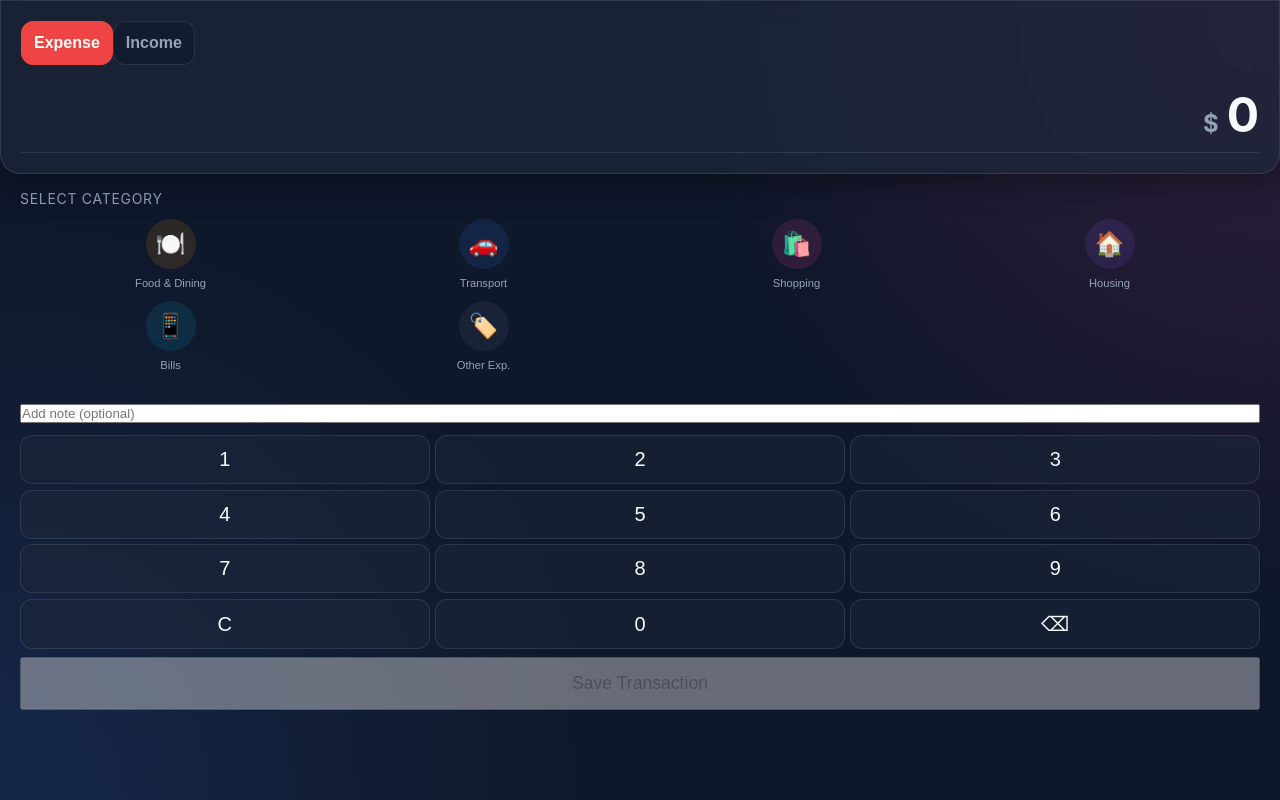
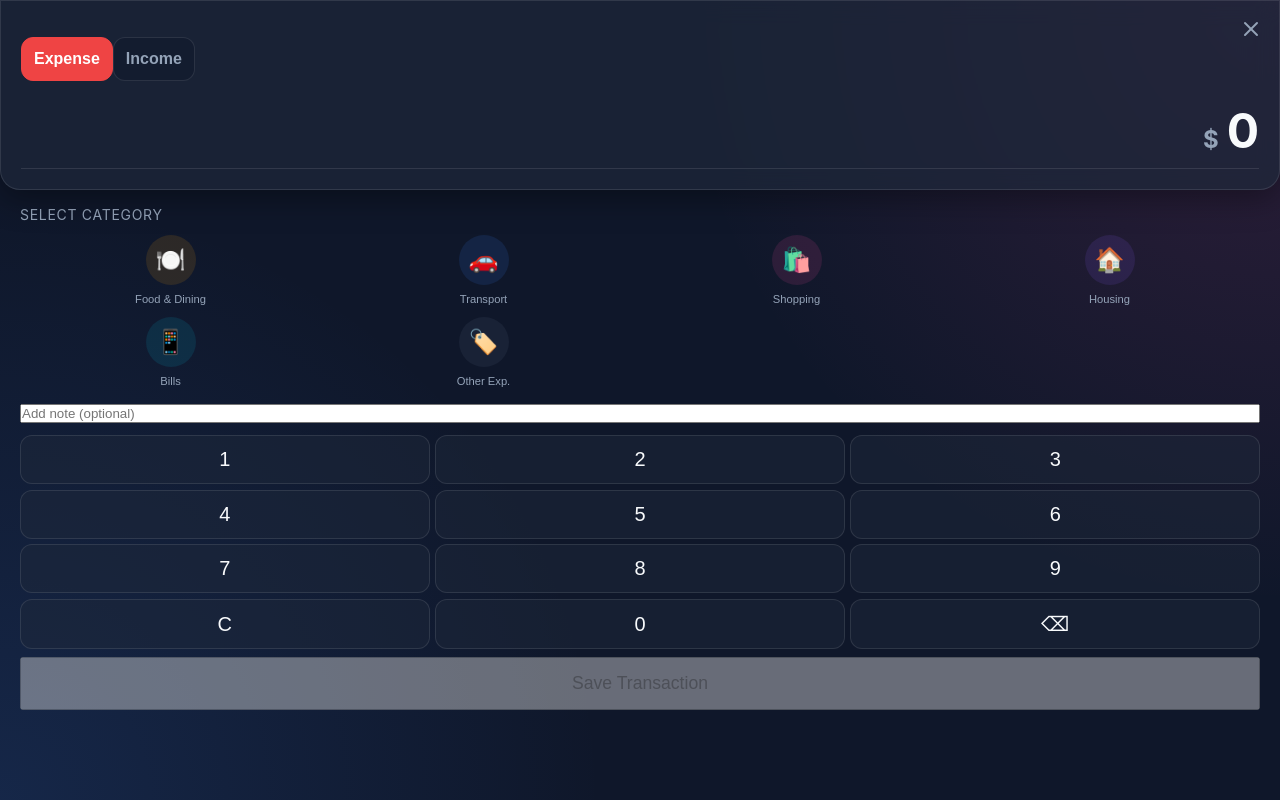
Before and after one commit to KJHsuHector/piggy-app, a React (Vite) app: page / in a window 1280 px wide. Both pictures are taken after a click on the button "Add Transaction". Built offline with nearby package versions, Linux system fonts and the light colour scheme.

Commit message:
feat: add cancel button to AddTransaction screen

```diff
--- a/src/components/AddTransaction.jsx
+++ b/src/components/AddTransaction.jsx
@@ -1,5 +1,6 @@
 import React, { useState } from 'react';
 import { useTransactions } from '../context/TransactionContext';
+import { X } from 'lucide-react';
 
 export const AddTransaction = ({ onSave }) => {
   const { addTransaction, activeProfile } = useTransactions();
@@ -48,8 +49,15 @@ export const AddTransaction = ({ onSave }) => {
 
   return (
     <div className="add-transaction-screen animate-fade-in" style={{ height: '100%', display: 'flex', flexDirection: 'column' }}>
-      <div className="header glass-panel" style={{ borderRadius: '0 0 20px 20px', margin: '-1.25rem -1.25rem 1rem -1.25rem', padding: '1.25rem', flexShrink: 0 }}>
-        <div className="flex-center" style={{ gap: '1rem', marginBottom: '1.25rem' }}>
+      <div className="header glass-panel" style={{ borderRadius: '0 0 20px 20px', margin: '-1.25rem -1.25rem 1rem -1.25rem', padding: '1.25rem', flexShrink: 0, position: 'relative' }}>
+        <button
+          onClick={onSave} // Reuse onSave to just close the tab and return home
+          style={{ position: 'absolute', top: '1rem', right: '1rem', background: 'none', border: 'none', color: 'var(--text-secondary)' }}
+        >
+          <X size={24} />
+        </button>
+
+        <div className="flex-center" style={{ gap: '1rem', marginBottom: '1.25rem', marginTop: '1rem' }}>
           <button
             className={`type-btn ${type === 'expense' ? 'active-expense' : ''}`}
             onClick={() => setType('expense')}
```
